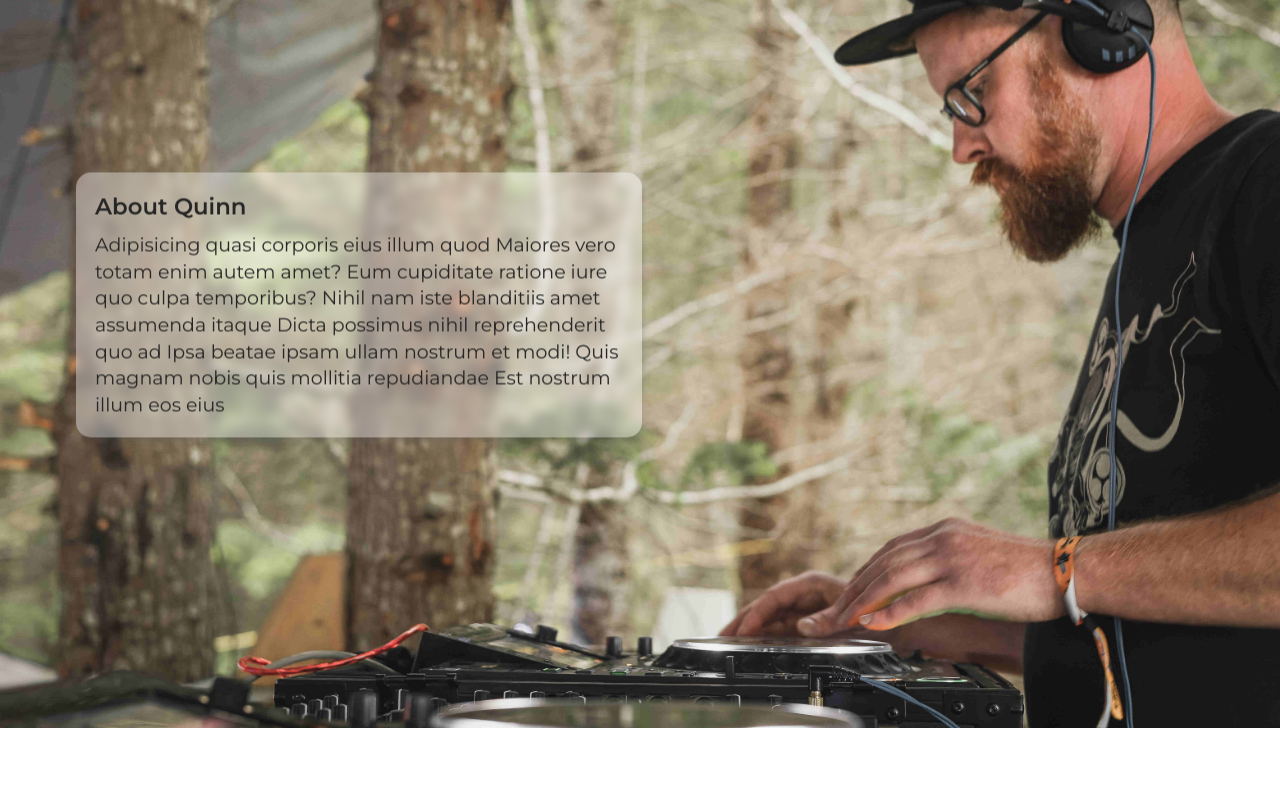
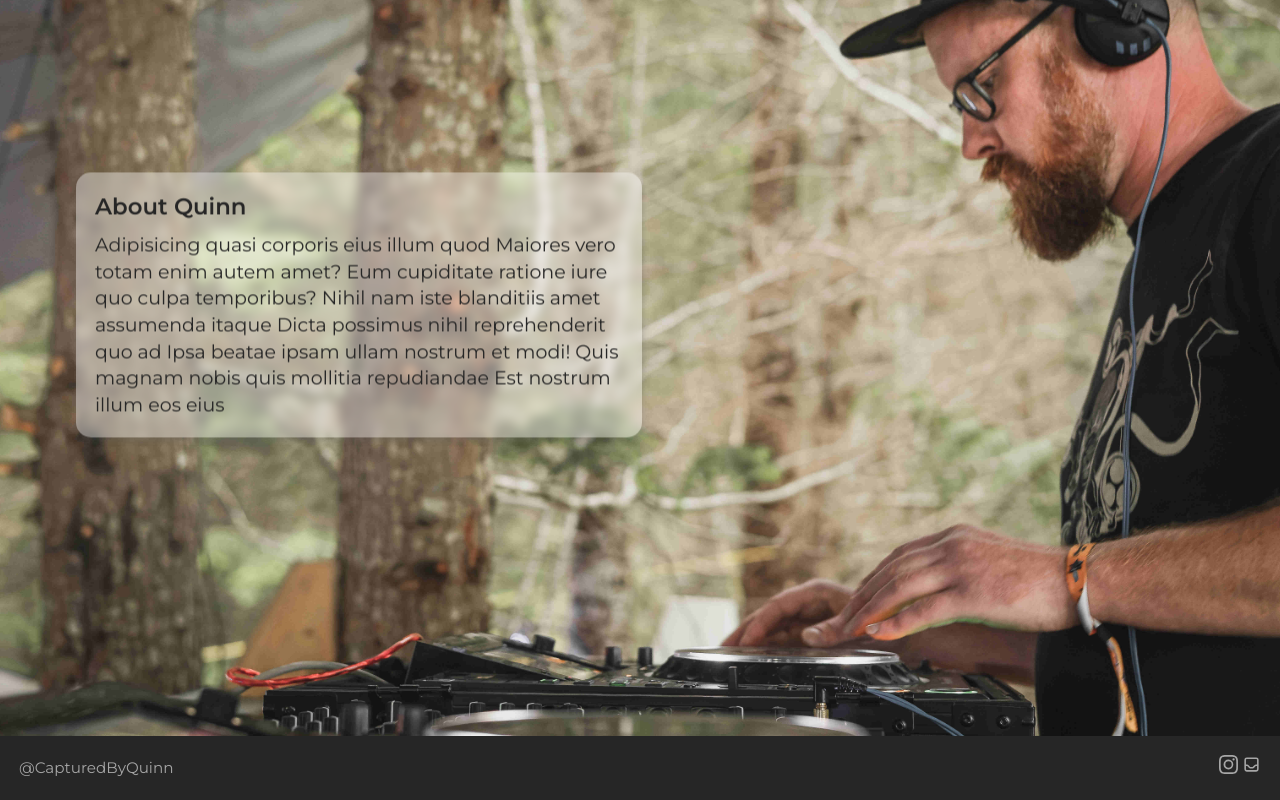
Before and after one commit to hn275/quinn-website, a React (Create React App) app: page / in a window 1280 px wide. Shown: the part 1143-1943 px from the top of the page. Before the commit the page ends 1879 px from the top, so only its background shows below. Built offline with nearby package versions, Linux system fonts and the light colour scheme.

Commit message:
added footer

```diff
--- a/src/Components/App/App.tsx
+++ b/src/Components/App/App.tsx
@@ -4,6 +4,7 @@ import Header from 'Components/Header/Header';
 import About from 'Components/About/About';
 import Hero from 'Components/Hero/Hero';
 import CTA from 'Components/CTA/CTA';
+import Footer from 'Components/Footer/Footer';
 
 function App() {
   return (
@@ -20,6 +21,8 @@ function App() {
         {/* About section */}
         <About />
 
+        {/* Footer section */}
+        <Footer />
 
       </main>
 
--- /dev/null
+++ b/src/Components/Footer/Footer.tsx
@@ -0,0 +1,24 @@
+import { BsInstagram } from "react-icons/bs";
+import { HiOutlineInbox } from "react-icons/hi";
+import "assets/stylesheets/css/Footer.css";
+
+
+const Footer = (): JSX.Element => {
+  return (
+    <section id="footer">
+      <div className="tag-handle" aria-labelledby="handle">
+        @CapturedByQuinn
+      </div>
+      <div className="icons" aria-labelledby="external links">
+        <div className="icon" aria-labelledby="instagram">
+          <BsInstagram />
+        </div>
+        <div className="icon" aria-labelledby="email">
+          <HiOutlineInbox />
+        </div>
+      </div>
+    </section>
+  );
+};
+
+export default Footer;
--- a/src/assets/stylesheets/css/About.css
+++ b/src/assets/stylesheets/css/About.css
@@ -1,4 +1,5 @@
 #about {
+  overflow: hidden;
   height: 100%;
 }
 #about h2 {
@@ -8,6 +9,7 @@
 }
 #about img {
   width: 100%;
+  transform: scale(1.03);
 }
 #about article {
   padding: 1em;
--- /dev/null
+++ b/src/assets/stylesheets/css/Footer.css
@@ -0,0 +1,21 @@
+#footer {
+  background-color: hsl(0deg, 0%, 15%);
+  display: flex;
+  justify-content: space-between;
+  align-items: center;
+  color: hsl(0deg, 0%, 65%);
+  padding: 1em;
+}
+#footer .tag-handle, #footer .icons {
+  display: grid;
+  place-items: center;
+}
+#footer .tag-handle {
+  font-size: 0.8em;
+}
+#footer .icons {
+  grid-template-columns: 1fr 1fr;
+  grid-gap: 4px;
+}
+
+/*# sourceMappingURL=Footer.css.map */
--- a/src/assets/stylesheets/scss/About.scss
+++ b/src/assets/stylesheets/scss/About.scss
@@ -1,6 +1,7 @@
 @use "abstracts/colors";
 
 #about {
+  overflow: hidden;
   height: 100%;
   h2 {
     margin-bottom: 0.4em;
@@ -9,6 +10,7 @@
   }
   img {
     width: 100%;
+    transform: scale(1.03);
   }
   article {
     padding: 1em;
--- /dev/null
+++ b/src/assets/stylesheets/scss/Footer.scss
@@ -0,0 +1,22 @@
+@use "abstracts/colors";
+$offWhite: hsl(0deg, 0%, 65%);
+
+#footer {
+  background-color: colors.$dark-gray;
+  display: flex;
+  justify-content: space-between;
+  align-items: center;
+  color: $offWhite;
+  padding: 1em;
+  .tag-handle, .icons {
+    display: grid;
+    place-items: center;
+  }
+  .tag-handle {
+    font-size: 0.8em;
+  }
+  .icons {
+    grid-template-columns: 1fr 1fr;
+    grid-gap: 4px;
+  }
+}
```
Also changed, not shown: 2 other files (tests, documents, lock files or other folders).
